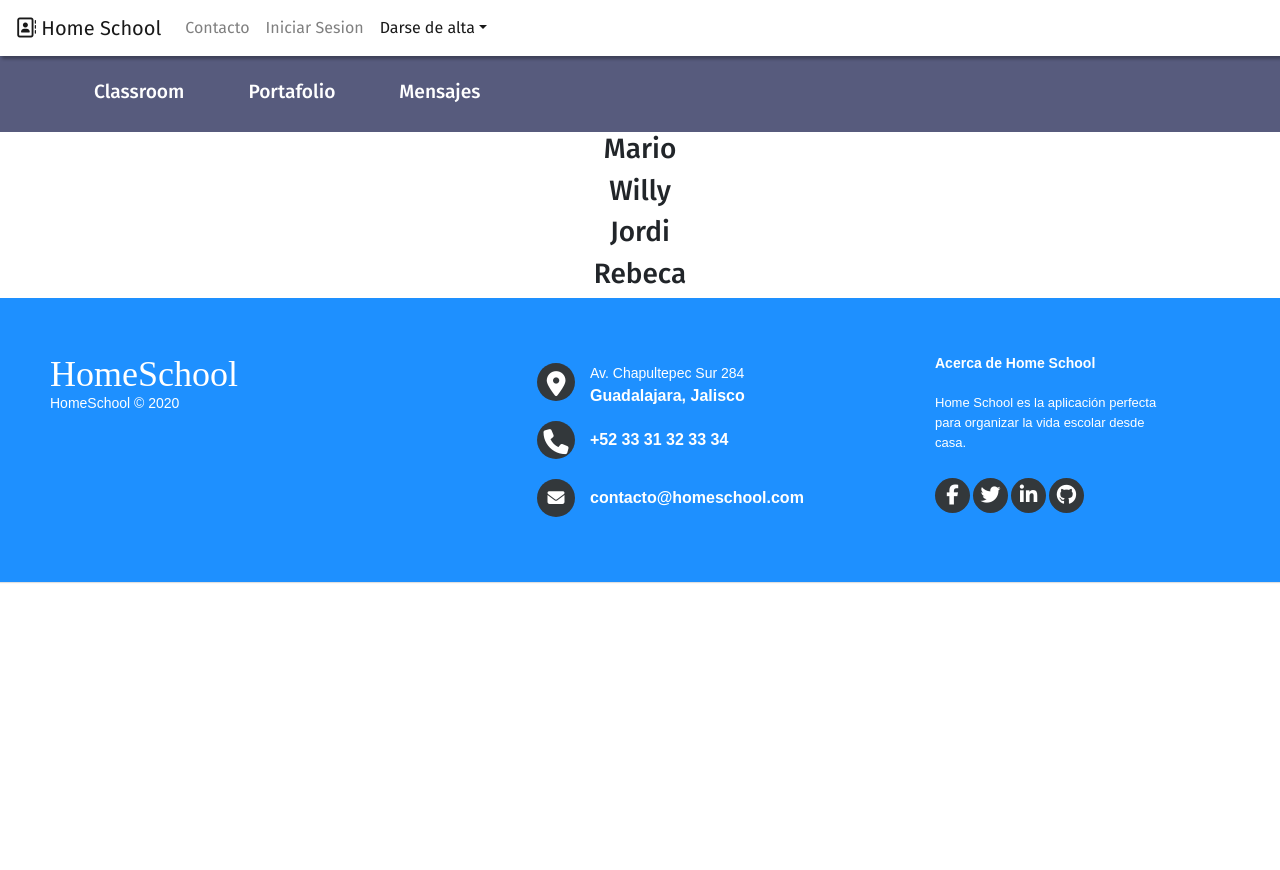
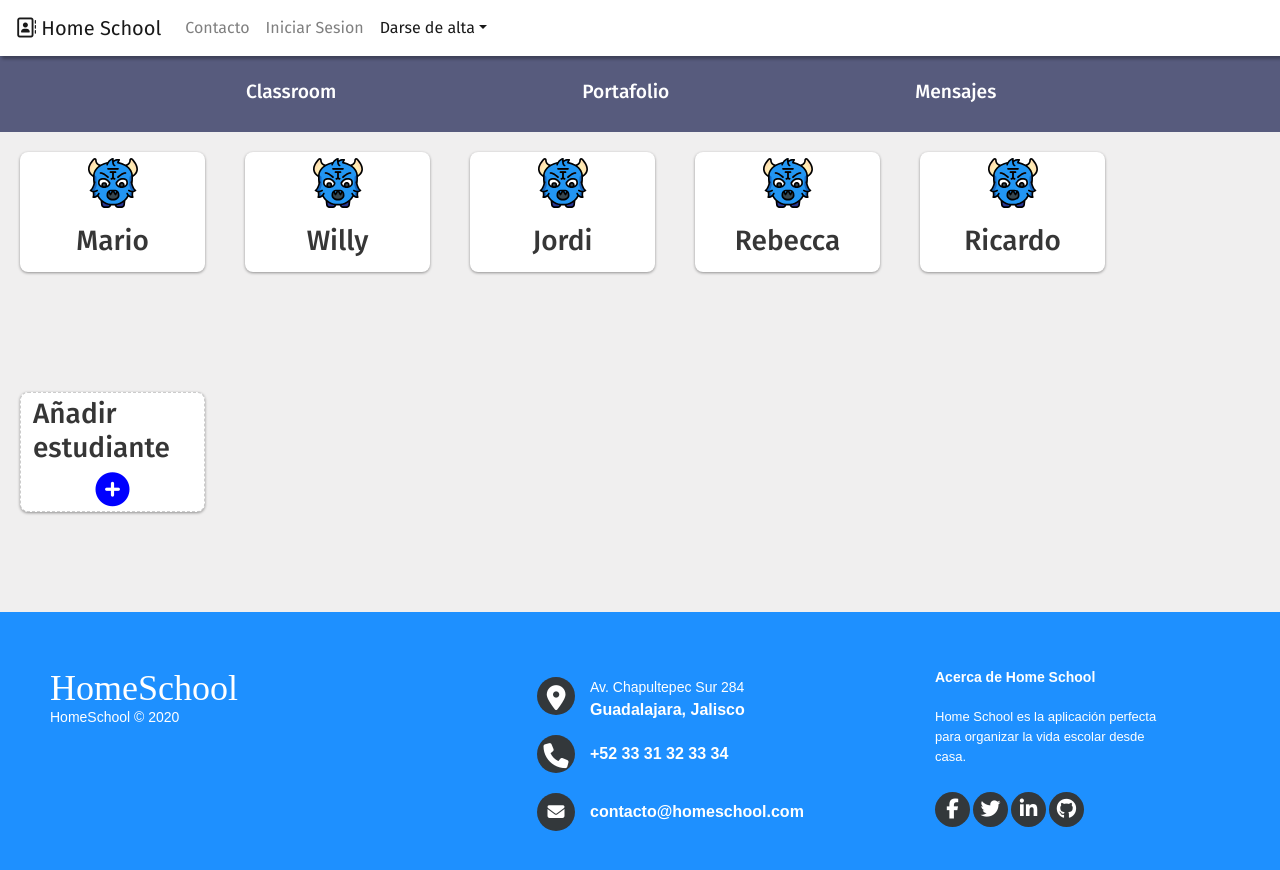
Before and after one commit to Khayz/new-proyect, a React (Create React App) app: page /demo-class in a window 1280 px wide. Shown: the top 870 px of the page. Before the commit the page ends 800 px from the top, so only its background shows below. Built offline with nearby package versions, Linux system fonts and the light colour scheme.

Commit message:
Demo class added

```diff
--- a/src/container/Teacher/DemoClass/DemoClass.js
+++ b/src/container/Teacher/DemoClass/DemoClass.js
@@ -1,14 +1,15 @@
 import React from "react";
 import { Link } from "react-router-dom";
+import DemoStudents from "./DemoStudents/DemoStudents";
+
 import "./DemoClass.scss";
-import DemoStudents from "./DemoStudents/DemoStudents";
 
 const DemoClass = () => {
   return (
     <section>
       <div className="navLinks">
         <article className="student-content">
-          <Link style={{ color: "#fff" }} to="/">
+          <Link style={{ color: "#fff" }} to="/demo-class">
             <h4>Classroom</h4>
           </Link>
           <Link style={{ color: "#fff" }} to="/">
--- a/src/container/Teacher/DemoClass/DemoClass.scss
+++ b/src/container/Teacher/DemoClass/DemoClass.scss
@@ -1,23 +1,19 @@
 .navLinks {
-  box-sizing: border-box;
-  position: relative;
   display: flex;
   height: 5rem;
-  max-width: 120rem;
-  -webkit-box-align: stretch;
-  align-items: stretch;
   padding: 0px 12px;
   background-color: rgb(87, 91, 125);
+  width: 100%;
   margin: auto;
   h4 {
+    margin: auto;
     font-size: 1.2rem;
     padding: 12px;
-    margin: 20px;
   }
   .student-content {
     display: flex;
     justify-content: space-evenly;
+    width: 97%;
     align-items: center;
-    margin-left: 50px;
   }
 }
--- a/src/container/Teacher/DemoClass/DemoStudents/DemoStudents.js
+++ b/src/container/Teacher/DemoClass/DemoStudents/DemoStudents.js
@@ -1,4 +1,7 @@
 import React from "react";
+
+import Monster from "../../../../Assets/Images/avatar.svg";
+
 import "./DemoStudents.scss";
 
 const DemoStudents = () => {
@@ -13,17 +16,30 @@ const DemoStudents = () => {
       name: "Jordi",
     },
     {
-      name: "Rebeca",
+      name: "Rebecca",
+    },
+    {
+      name: "Ricardo",
     },
   ];
 
   return (
-    <div>
+    <div className="student-list">
       {studers.map((students) => (
         <div className="StudentCard">
+          <figure>
+            <img src={Monster} alt="" />
+          </figure>
           <h3>{students.name}</h3>
         </div>
       ))}
+      <div style={{ border: `dashed 1px #ccc` }} className="StudentCard">
+        <h3>Añadir estudiante</h3>
+        <i
+          style={{ color: "blue", fontSize: "34px" }}
+          className="fas fa-plus-circle"
+        ></i>
+      </div>
     </div>
   );
 };
--- a/src/container/Teacher/DemoClass/DemoStudents/DemoStudents.scss
+++ b/src/container/Teacher/DemoClass/DemoStudents/DemoStudents.scss
@@ -1,5 +1,35 @@
-.StudentCard {
+.student-list {
   display: flex;
-  justify-content: center;
-  align-items: center;
+  flex-wrap: wrap;
+  background-color: #f0efef;
+  box-sizing: border-box;
+  width: 100%;
+  min-height: 60vh;
+  margin: auto;
+
+  .StudentCard {
+    display: flex;
+    justify-content: center;
+    align-items: center;
+    flex-direction: column;
+    color: #363636;
+    padding: 12px;
+    width: 185px;
+    height: 120px;
+    border-radius: 8px;
+    background-color: white;
+    margin: 20px;
+    box-shadow: 0px 1px 3px 0px rgba(0, 0, 0, 0.4);
+    figure {
+      img {
+        display: flex;
+        flex-direction: column;
+        width: 50px;
+      }
+    }
+  }
+
+  .StudentCard:hover {
+    box-shadow: 0px 2px 3px 0px rgba(0, 0, 0, 0.4);
+  }
 }
```
Also changed, not shown: src/Assets/Images/avatar.svg (added).
